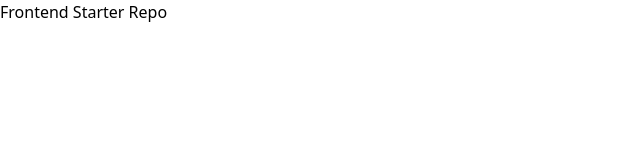
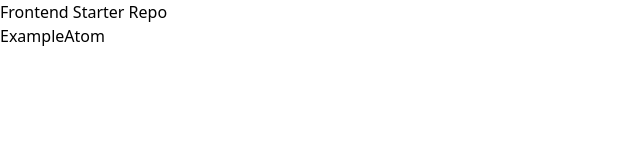
Before and after one commit to saurabhfegade/starter-repo, a Next.js app: page / in a window 1280 px wide. Shown: the top 160 px of the page, without its empty margins (0-640 px from the left). Built offline with nearby package versions, Linux system fonts and the light colour scheme.

Commit message:
check cypress workflows

```diff
--- a/package.json
+++ b/package.json
@@ -18,7 +18,6 @@
   },
   "devDependencies": {
     "@testing-library/cypress": "^8.0.3",
-    "@testing-library/jest-dom": "^5.16.4",
     "@testing-library/react": "^13.3.0",
     "@types/node": "18.0.6",
     "@types/react": "18.0.15",
--- a/src/components/atoms/Example.tsx
+++ b/src/components/atoms/Example.tsx
@@ -1,7 +1,7 @@
 import React from "react";
 
-const Example = () => {
-  return <div>Example</div>;
+const ExampleAtom = () => {
+  return <div>ExampleAtom</div>;
 };
 
-export default Example;
+export default ExampleAtom;
--- a/src/pages/index.tsx
+++ b/src/pages/index.tsx
@@ -1,11 +1,11 @@
 import type { NextPage } from "next";
+import ExampleAtom from "../components/atoms/Example";
 
 const Home: NextPage = () => {
   return (
     <>
-      <div>
-        <h2>Frontend Starter Repo</h2>
-      </div>
+      <h2>Frontend Starter Repo</h2>
+      <ExampleAtom />
     </>
   );
 };
```
Also changed, not shown: 2 other files (tests, documents, lock files or other folders).
